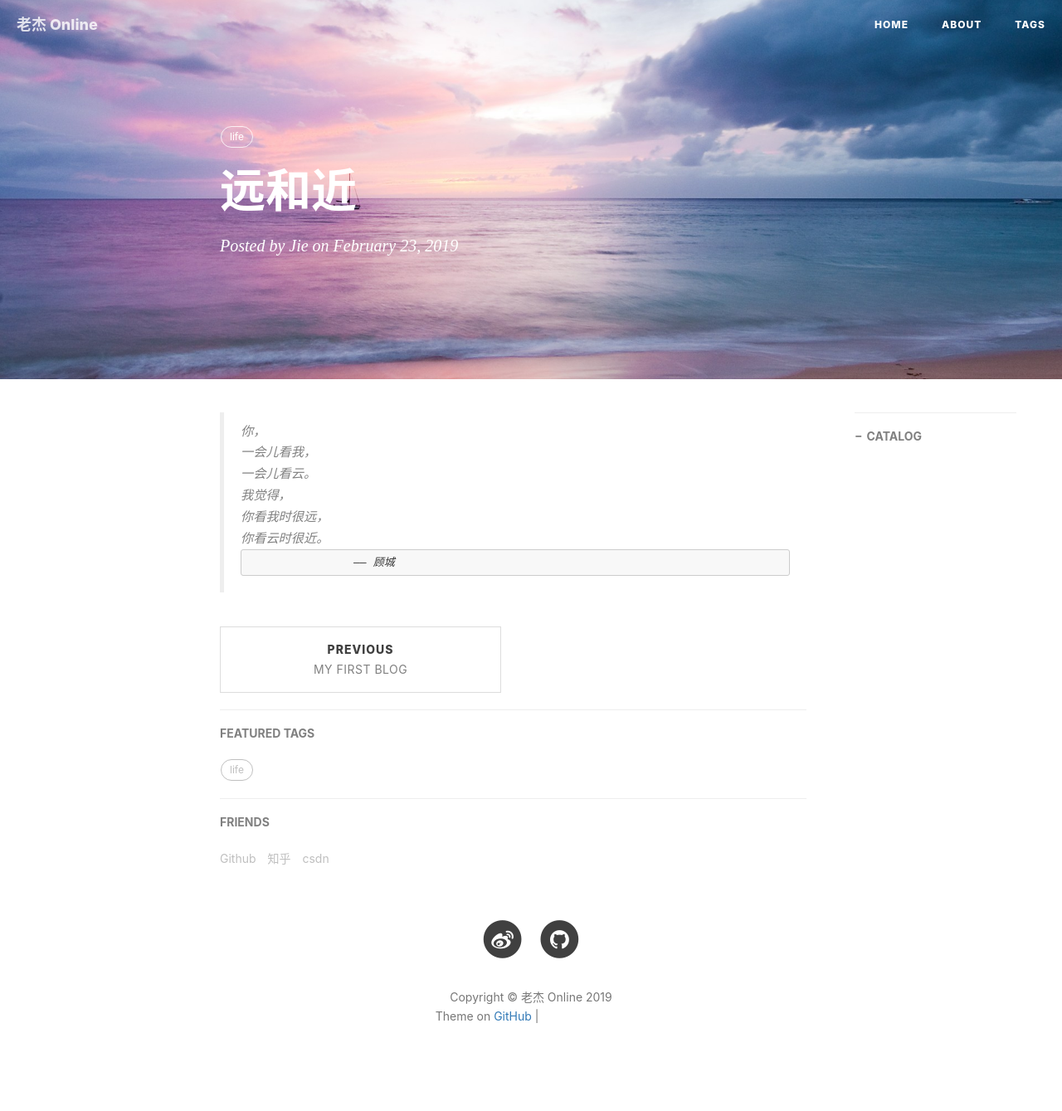
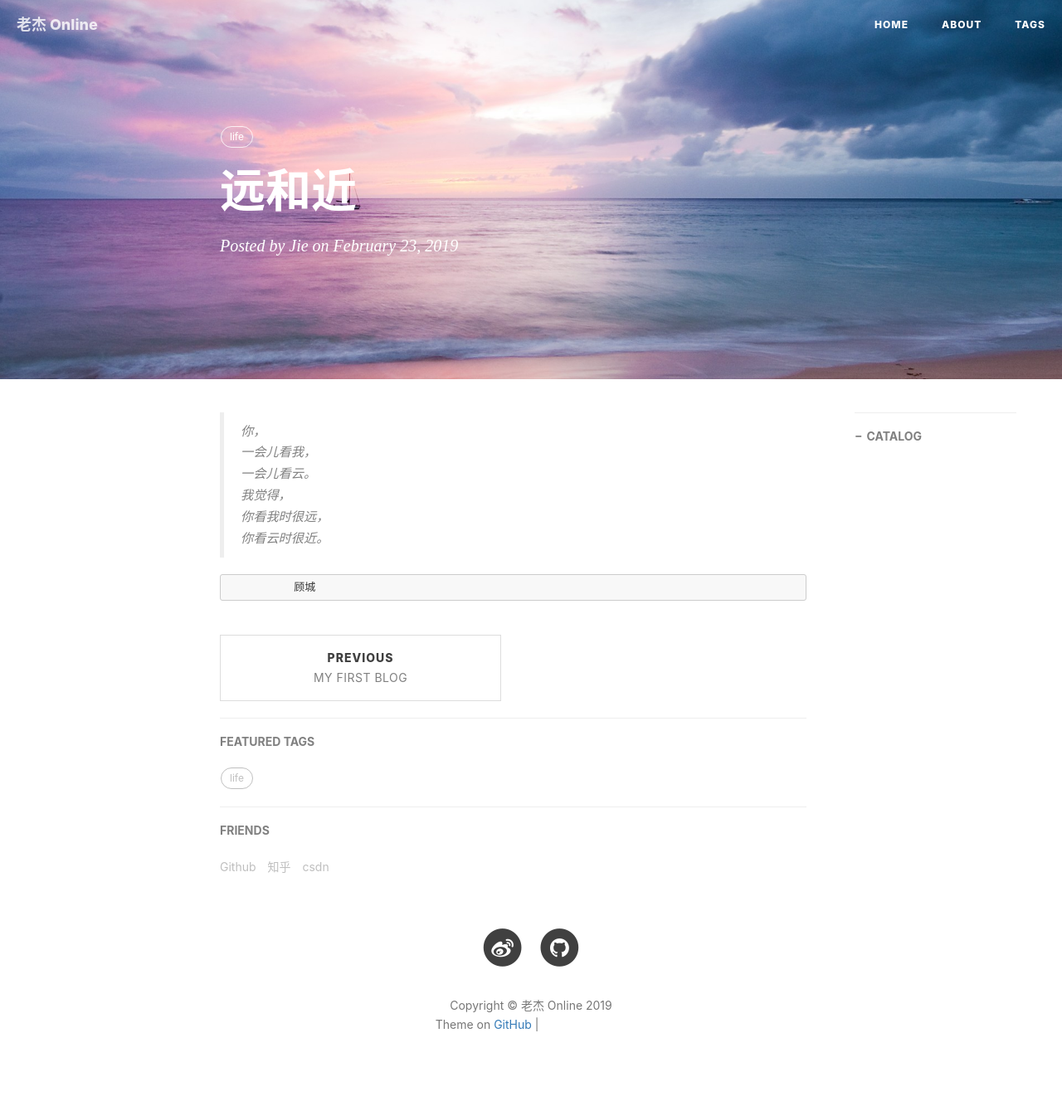
Before and after one commit to freejjj/freejjj.github.io, a Jekyll site: the page built from _posts/2019-02-13-gucheng-2019.md, in a window 1280 px wide. Shown: the whole page at 83% size. Built offline with Jekyll 4.4.1, drawn with Linux system fonts in a browser that asks for light colours; nearby versions of some CDN libraries; comment, search, counter and statistics services are not loaded; grey boxes are pictures that could not be loaded.

```diff
--- a/_posts/2019-02-13-gucheng-2019.md
+++ b/_posts/2019-02-13-gucheng-2019.md
@@ -22,5 +22,5 @@ tags:                               #标签
 >你看我时很远，
 >
 >你看云时很近。
->
->                     —— 顾城
+
+              顾城
```
